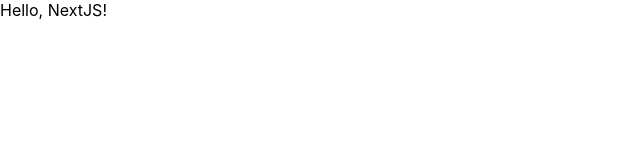
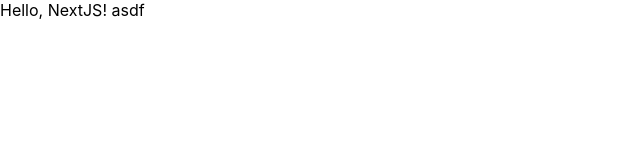
Before and after one commit to timurkalimullin/next-app, a Next.js app: page / in a window 1280 px wide. Shown: the top 160 px of the page, without its empty margins (0-640 px from the left). Built offline with nearby package versions, Linux system fonts and the light colour scheme.

Commit message:
add launch json

```diff
--- a/package.json
+++ b/package.json
@@ -6,9 +6,11 @@
     "build": "next build",
     "start": "next start",
     "lint": "next lint",
-    "stylelint": "stylelint \"**/*.css\" --fix"
+    "stylelint": "stylelint \"**/*.css\" --fix",
+    "debug": "cross-env NODE_OPTIONS='--inspect' next dev"
   },
   "dependencies": {
+    "cross-env": "^7.0.3",
     "next": "12.0.7",
     "react": "17.0.2",
     "react-dom": "17.0.2"
--- a/pages/index.tsx
+++ b/pages/index.tsx
@@ -2,5 +2,6 @@
 import Image from "next/image";
 
 export default function Home() {
-  return <div>Hello, NextJS!</div>;
+  const q = "asdf";
+  return <div>Hello, NextJS! {q}</div>;
 }
```
Also changed, not shown: 1 other file (tests, documents, lock files or other folders).
